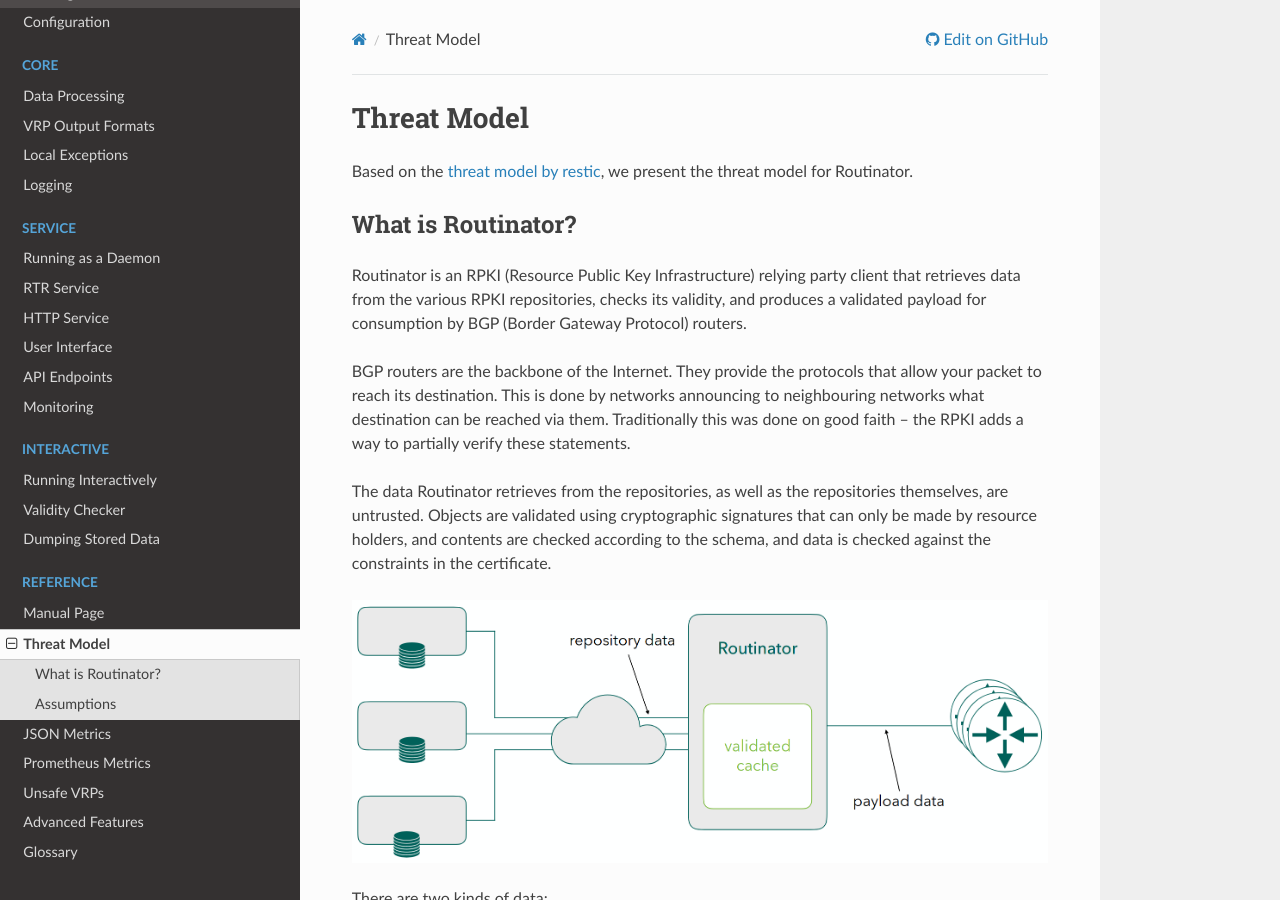
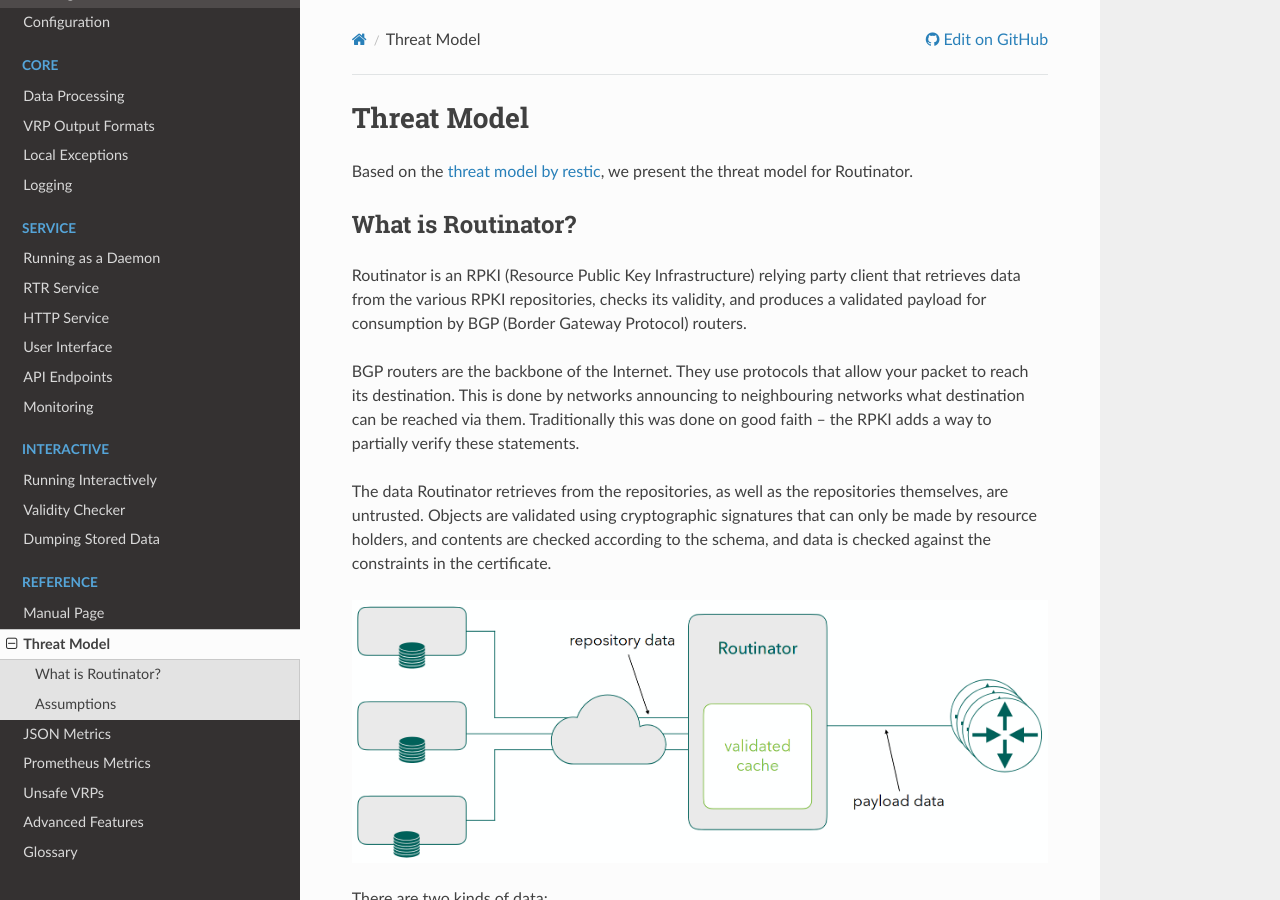
Before and after one commit to NLnetLabs/routinator, a Sphinx documentation site: the page built from doc/manual/source/threat-model.rst, in a window 1280 px wide and 900 px high. Built offline with Sphinx 7.4.7 and the Read the Docs theme 3.1.0, drawn with Linux system fonts in a browser that asks for light colours.

Commit message:
Process comment by @ximon18

```diff
--- a/doc/manual/source/threat-model.rst
+++ b/doc/manual/source/threat-model.rst
@@ -8,7 +8,7 @@
 
 Routinator is an RPKI (Resource Public Key Infrastructure) relying party client that retrieves data from the various RPKI repositories, checks its validity, and produces a validated payload for consumption by BGP (Border Gateway Protocol) routers.
 
-BGP routers are the backbone of the Internet. They provide the protocols that allow your packet to reach its destination. This is done by networks announcing to neighbouring networks what destination can be reached via them. Traditionally this was done on good faith -- the RPKI adds a way to partially verify these statements.
+BGP routers are the backbone of the Internet. They use protocols that allow your packet to reach its destination. This is done by networks announcing to neighbouring networks what destination can be reached via them. Traditionally this was done on good faith -- the RPKI adds a way to partially verify these statements.
 
 The data Routinator retrieves from the repositories, as well as the repositories themselves, are untrusted. Objects are validated using cryptographic signatures that can only be made by resource holders, and contents are checked according to the schema, and data is checked against the constraints in the certificate.
 
```
